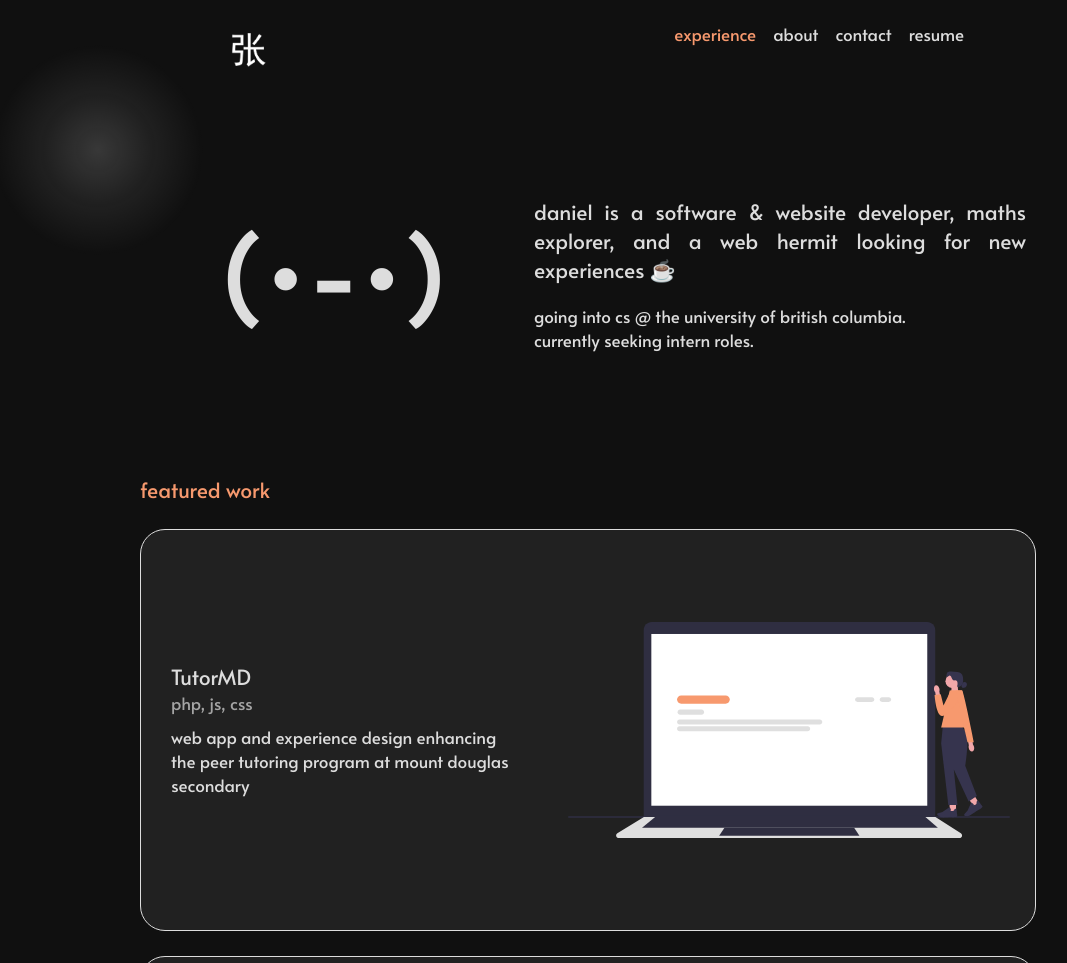
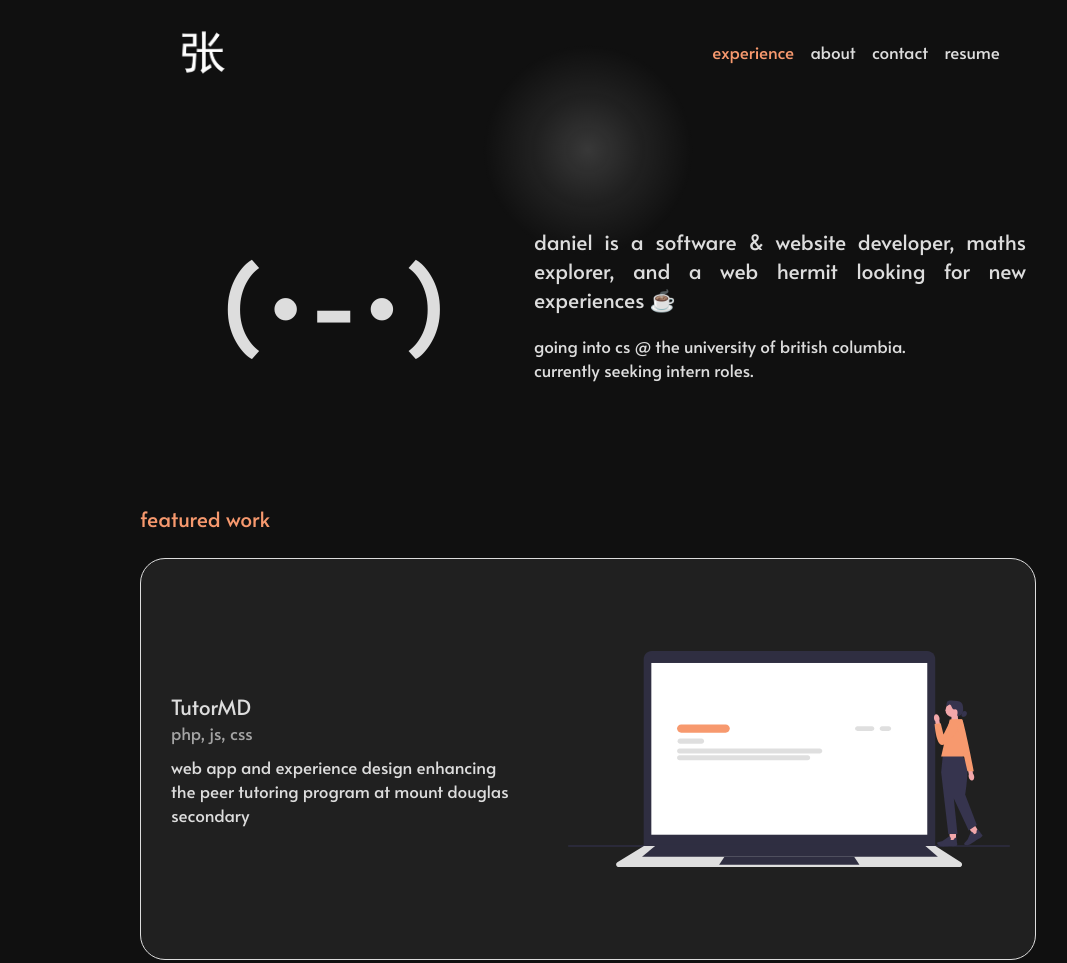
Before and after one commit to danelzhan/portfolio, a plain HTML site: page docs/index.html in a window 1280 px wide. Shown: the top 963 px of the page, without its empty margins (52-1119 px from the left). Drawn offline with Linux system fonts and the light colour scheme; a web font is replaced by a local one.

Commit message:
fixed all css grid

```diff
--- a/docs/index.html
+++ b/docs/index.html
@@ -4,6 +4,7 @@
     <meta charset="UTF-8">
     <meta name="viewport" content="width=device-width, initial-scale=1.0">
     <link rel="stylesheet" href="style.css">
+    <script defer src="script.js"></script>
     <link rel="stylesheet" href="https://cdnjs.cloudflare.com/ajax/libs/font-awesome/4.7.0/css/font-awesome.min.css">
     <style>@import url('https://fonts.googleapis.com/css2?family=Alata&family=Geologica:wght@100..900&family=Habibi&display=swap');</style>
     <title>zhan</title>
@@ -13,16 +14,16 @@
 
     <div class="cursor" id="cursor"></div>
 
-    <section class="header">
+    <section class="header" style="width: 70vw; display: flex; justify-content: space-between; padding: 20px;">
 
-        <a href="index.html"><img class="title" src="profile_icon.png"></a>
+        <a class="element" href="index.html"><img src="profile_icon.png" style="min-width: 60px; width: 3vw; margin-left: 1vw;"></a>
 
         <div class="navbar_toggle" id="navbar_toggle">
             <i class="fa fa-bars"></i>
         </div>
 
-        <ul class="header_links" id="header_links">
-            <li><a class="selected" href="index.html">experience</a></li>
+        <ul class="header_links element" id="header_links" style="flex-direction: row; justify-content: space-evenly; list-style: none; width: 25vw;">
+            <li><a href="index.html" style="color: #F7996E;">experience</a></li>
             <li><a href="about.html">about</a></li>
             <li><a href="mailto:danielz4734@gmail.com">contact</a></li>
             <li><a href="https://www.linkedin.com/in/daniel-zhang-11941127b/">resume</a></li>
@@ -30,7 +31,7 @@
 
     </section>
 
-    <section class="main">
+    <section id="main">
 
         <section id="landing" style="width: 100%; display: grid; grid-template-columns: 30vw 40vw; grid-template-rows: 50vh;">
 
@@ -45,11 +46,11 @@
 
         </section>
 
+        <p style="color: #F7996E; font-size: 21px;">featured work</p>
+
         <section id="featured">
 
-            <p style="color: #F7996E; font-size: 21px;">featured work</p>
-
-            <div class="featured_panel" id="featured_work_1">
+            <div class="featured_panel hidden" id="featured_work_1">
 
                 <div class="element" style="align-items: start; margin: 30px;">
                     <p style="font-size: 21px;">TutorMD</p>
@@ -63,7 +64,7 @@
 
             </div>
 
-            <div class="featured_panel" id="featured_work_1">
+            <div class="featured_panel hidden" id="featured_work_1">
 
                 <div class="element" style="align-items: start; margin: 30px;">
                     <p style="font-size: 21px;">TutorMD</p>
@@ -82,12 +83,10 @@
     </section>
 
 
-    <div class="footer">
+    <section class="footer" style="width: 70vw;">
         &copy; Daniel Zhang, 2024.
-    </div>
+    </section>
 
 </body>
 
-<script src="script.js"></script>
-
 </html>
--- a/docs/script.js
+++ b/docs/script.js
@@ -1,4 +1,3 @@
-
 
 const featured1 = document.getElementById("featured_work_1");
 const navbarToggle = document.getElementById("navbar_toggle");
@@ -32,3 +31,15 @@ featured1.addEventListener("click", function() {
 navbarToggle.addEventListener("click", function() {
 navbar_menu.classList.toggle("show");
 });
+
+const hiddenElements = document.querySelectorAll(".hidden");
+
+const observer = new IntersectionObserver((entries) => {
+    entries.forEach((entry) => {
+        if (entry.isIntersecting) {
+            entry.target.classList.add("show");
+        }
+    });
+});
+
+hiddenElements.forEach((element) => observer.observe(element));
--- a/docs/style.css
+++ b/docs/style.css
@@ -4,6 +4,7 @@
 * {
     font-size: 17px;
     font-family:  "Alata", sans-serif;
+    color: #DDDDDD;
     padding: 0;
     border: 0;
     margin: 0;
@@ -25,6 +26,18 @@
     opacity: 1;
 }
 
+.hidden {
+    opacity: 0;
+    filter: blur(5px);
+    transition: all 0.8s;
+}
+
+.show {
+    opacity: 1;
+    filter: blur(0);
+}
+
+
 a {
     text-decoration: none;
     color: #DDDDDD;
@@ -33,6 +46,9 @@ a {
 body {
     background-color: #101010;
     overflow-x: hidden;
+    display: flex;
+    flex-direction: column;
+    align-items: center;
 }
 
 .element {
@@ -42,45 +58,11 @@ body {
     align-items: center;
 }
 
-.header {
-    margin: 0 auto;
-    max-width: 50vw;
-    min-width: 800px;
-    min-height: 8vh;
-    color: #DDDDDD;
-    padding: 3vh;
-}
-
 .navbar_toggle {
     font-size: 29px;
     padding: 1vh;
     float: right;
     display: none;
-}
-
-.title {
-    float: left;
-    max-width: 3vw;
-    min-width: 60px;
-    padding-left: 1vw;
-}
-
-.header_links {
-    float: right;
-    text-align: center;
-}
-
-.header ul {
-    margin-right: 0;
-    margin-left: auto;
-    line-height: 2.5vh;
-}
-
-.header li {
-    text-align: right;
-    list-style-type: none;
-    display: inline-block;
-    margin-left: 1vw;
 }
 
 .header li :hover {
@@ -89,11 +71,7 @@ body {
     text-decoration-thickness: 2px;
 }
 
-.selected {
-    color: #F7996E;
-}
-
-.main {
+#main {
     margin: 0 auto;
     max-width: 70vw;
     color: #DDDDDD;
@@ -108,13 +86,13 @@ body {
     user-select: none;
 }
 
-.featured :hover {
+#featured :hover {
     transition-duration: 0.2s;
     transform: scale(1.008);
     background-color: rgba(221, 221, 221, 0.12);
 }
 
-.featured_panel :hover{
+#featured .featured_panel :hover{
     transform: none;
     background-color: transparent
 }
@@ -128,14 +106,6 @@ body {
     display: grid;
     grid-template-columns: 45% 55%;
     grid-template-rows: 50vh;
-}
-
-.footer {
-    padding-top: 2vh;
-    margin: 0 auto;
-    max-width: 50vw;
-    min-width: 800px;
-    color: #DDDDDD;
 }
 
 /* about page */
```
Also changed, not shown: 1 other file.
